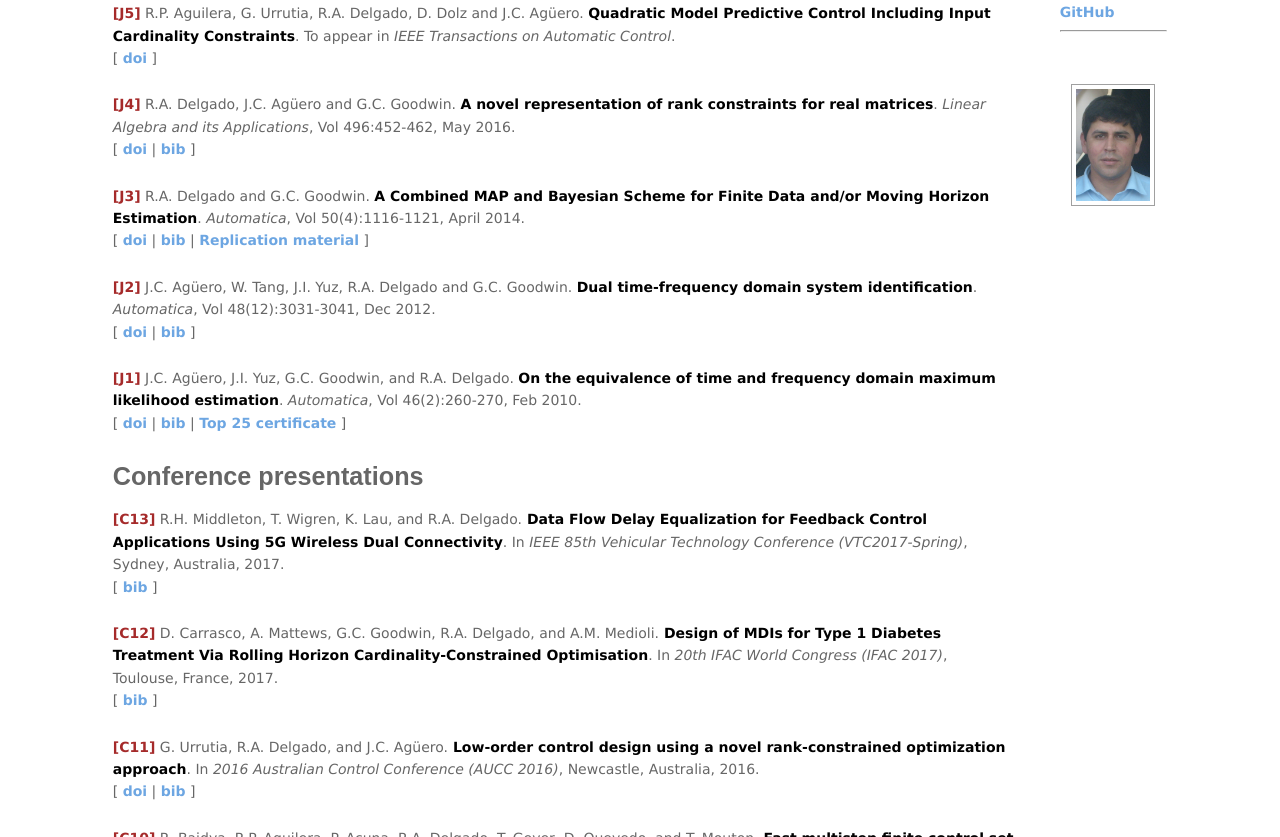
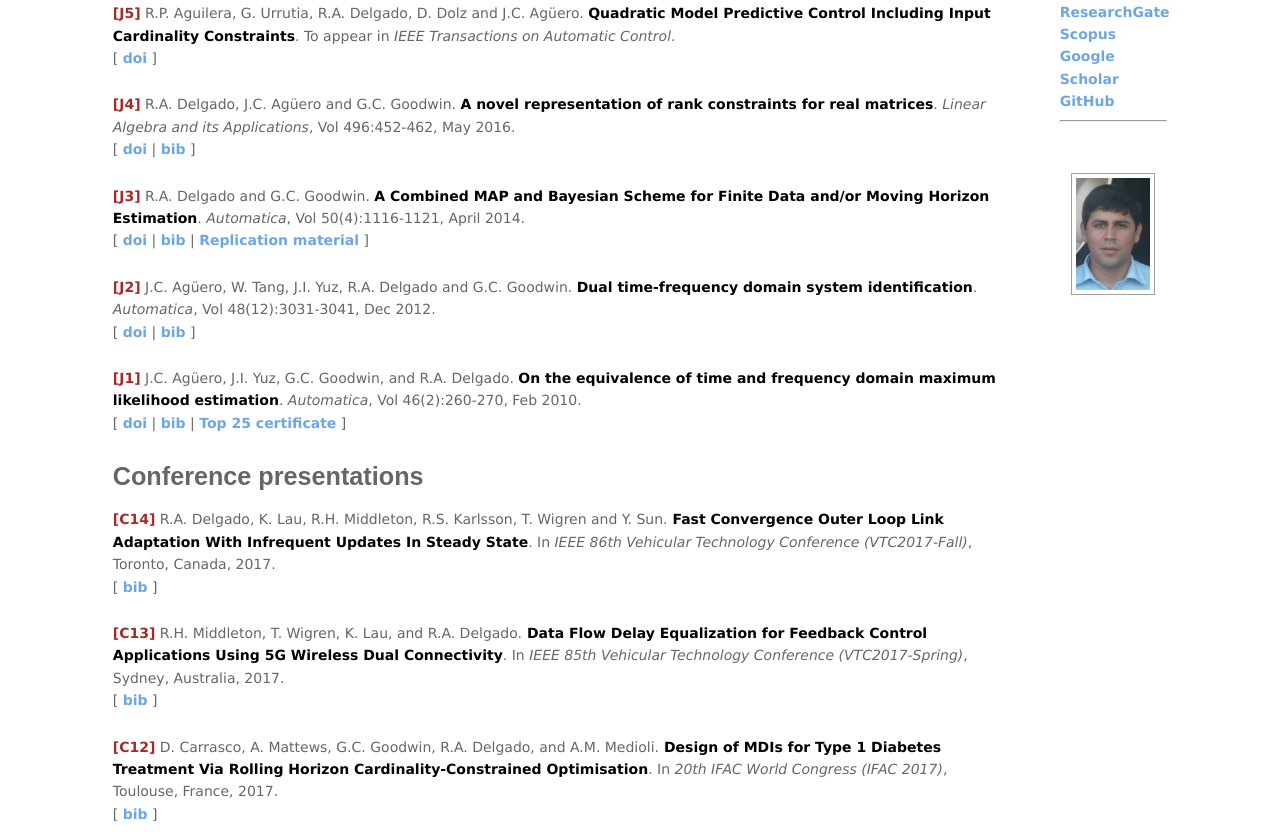
Before and after one commit to ramondelgado/ramondelgado, a plain HTML site: page publications.html in a window 1280 px wide. Shown: the part 335-1172 px from the top of the page. Drawn offline with Linux system fonts and the light colour scheme.

Commit message:
Add favicon, links to other profiles such as researchgate, scopus and university of newcastle. Also, I added the paper in VTC2017-Fall to the publications.

```diff
--- a/includes/sidebar.js
+++ b/includes/sidebar.js
@@ -1,6 +1,9 @@
 document.write("<div id='sidebar'>");
 document.write("	<h3>Profiles</h3>");
+document.write("<a href='https://www.newcastle.edu.au/profile/ramon-delgado'>Uni. of Newcastle</a><br>");
 document.write("<a href='https://www.linkedin.com/in/ram%C3%B3n-delgado-038b5388/'>Linkedin</a><br>");
+document.write("<a href='https://www.researchgate.net/profile/Ramon_Delgado3'>ResearchGate</a><br>");
+document.write("<a href='https://www.scopus.com/authid/detail.uri?authorId=35147720500'>Scopus</a><br>");
 document.write("<a ");
 document.write("  href='http://scholar.google.com.au/citations?user=L9US5bgAAAAJ&hl=en'");
 document.write("  target='_blank'>Google Scholar</a><br>");
--- a/publications.html
+++ b/publications.html
@@ -1,11 +1,14 @@
 <!DOCTYPE html>
 <html>
 <head><link rel='STYLESHEET' type='text/css' href='style.css'>
+<link rel="icon" href="favicon.png" type="image/png" sizes="32x32">
 <title>Ram&oacute;n A. Delgado</title>
 <meta charset="utf-8"  />
 <meta name="description" content="Ramon Delgado's publications">
 <meta name="keywords" content="ramon delgado,delgado,publications">
 <meta name="author" content="Ramon Delgado">
+
+
     <script type="text/javascript">
 <!--
     function toggle_visibility(id) {
@@ -120,6 +123,20 @@ To appear in <i>IEEE Transactions on Automatic Control</i>.
   </p>
 
 <h2>Conference presentations</h2>
+<!-------------------------------------->
+<p>
+<span class='pub'>[C14]</span> R.A. Delgado, K. Lau, R.H. Middleton, R.S. Karlsson, T. Wigren and Y. Sun.<span class='pub-title'>  Fast Convergence Outer Loop Link Adaptation With Infrequent Updates In Steady State</span>.
+ In <i> IEEE 86th Vehicular Technology Conference (VTC2017-Fall)</i>, Toronto, Canada, 2017.
+<br>[ <a href="#C14bib" onclick="toggle_visibility('C14bib');">bib</a><span id='C14bib' style='display:none;' class ='bib'>@inproceedings{delgado2017fast,
+	Author = {R.A. Delgado and K. Lau and R.H. Middleton and R.S. Karlsson and T. Wigren and Y. Sun},
+        Title = {Fast Convergence Outer Loop Link Adaptation With Infrequent Updates In Steady State},
+	Booktitle = {2017 IEEE 86th Vehicular Technology Conference (VTC2017-Fall)},
+        Address = {Toronto, Canada},
+	Year = {2017}}
+</span> ]
+<br>
+</p>
+
 <!-------------------------------------->
 <p>
 <span class='pub'>[C13]</span> R.H. Middleton, T. Wigren, K. Lau, and R.A. Delgado.<span class='pub-title'> Data Flow Delay Equalization for Feedback Control Applications Using 5G Wireless Dual Connectivity</span>.
```
Also changed, not shown: arduinoSmartCar.html (+1 -0 lines), downloads.html (+1 -0 lines), hobbies.html (+1 -0 lines), index.html (+1 -0 lines), useful.html (+1 -0 lines), favicon.png (added).
